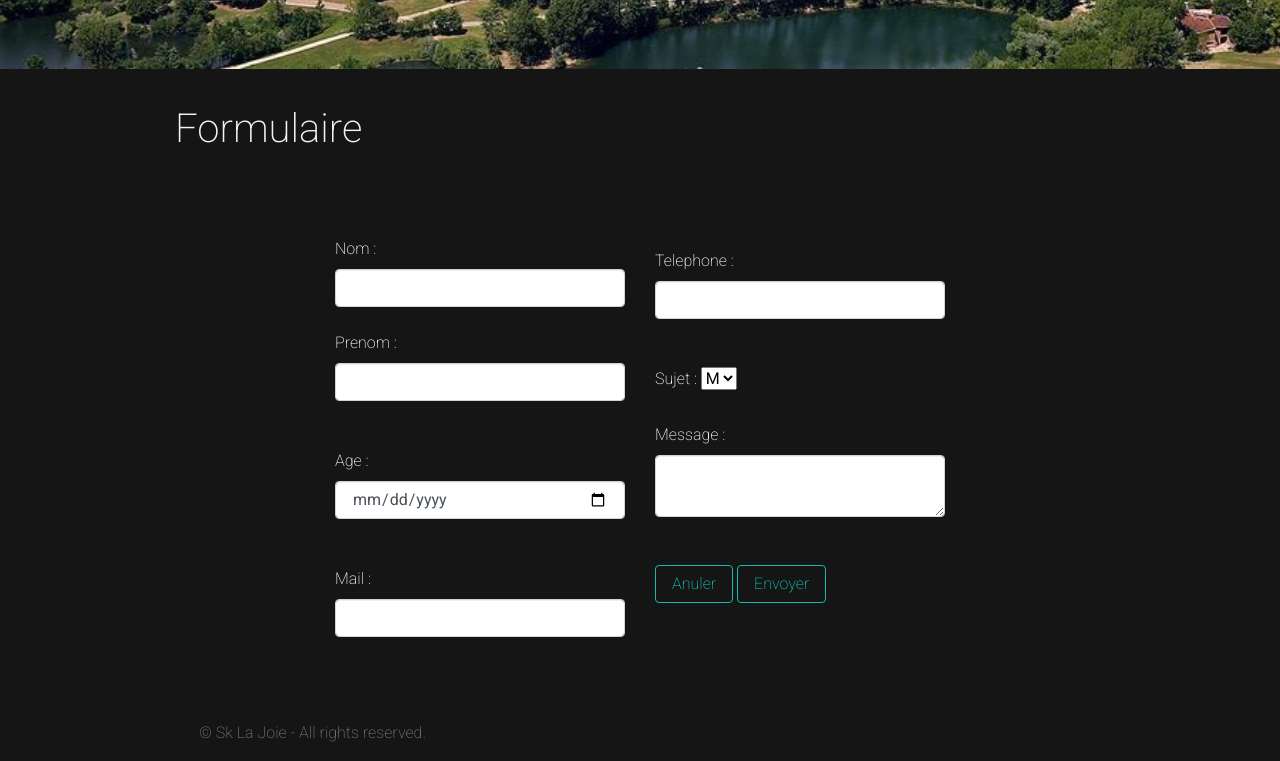
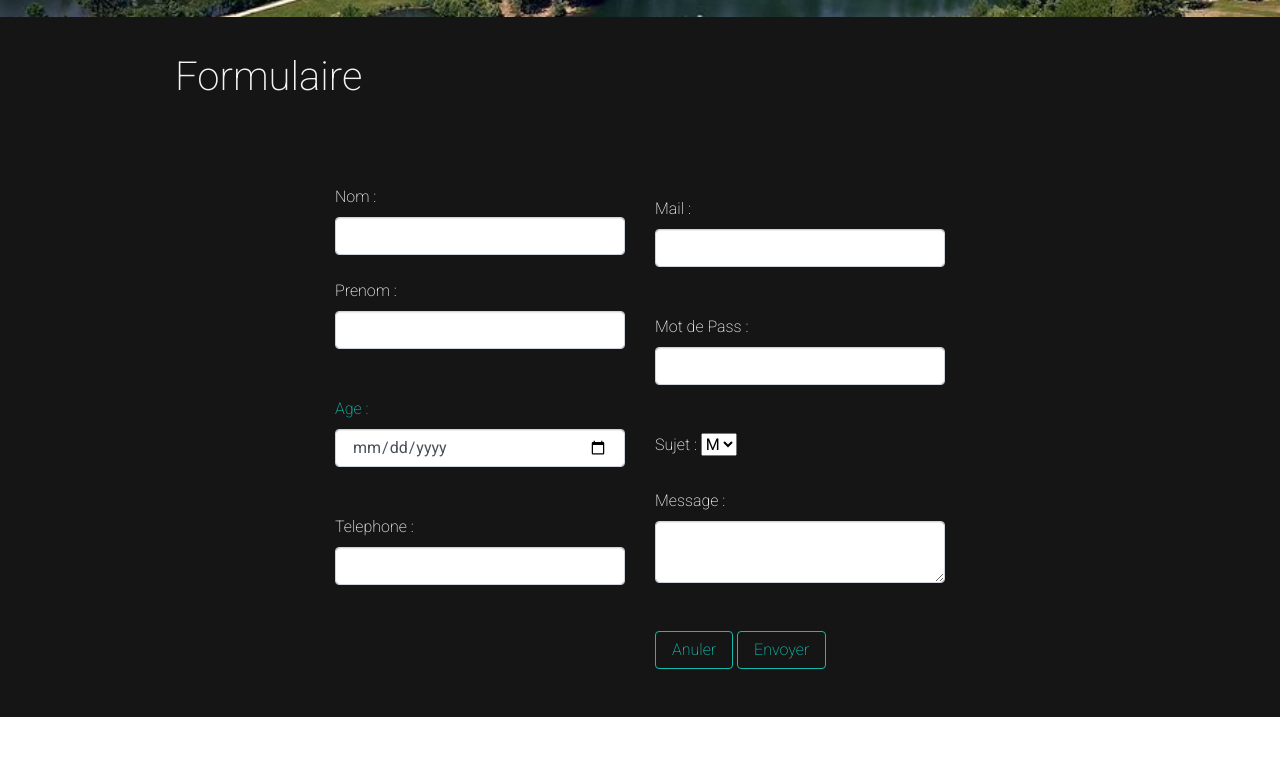
Before and after one commit to sklajoie/projetcv, a plain HTML site: page index.html in a window 1280 px wide. Shown: the part 4037-4798 px from the top of the page. After the commit the page ends 4754 px from the top, so only its background shows below. Drawn offline with nearby package versions, Linux system fonts and the light colour scheme.

Commit message:
projet cv

```diff
--- a/index.html
+++ b/index.html
@@ -124,7 +124,7 @@
       <div class="row">
         <div class="col-md-12">
           <h1 class="text-white mt-4">COMPETENCE</h1>
-          <h3> <p class="text-dark">
+          <h3> <p class="text-dark lead">
              Maîtrise de Merise <br> XHTML <br> CSS <br> PHP <br> WordPress <br> BootStrap
           </p></h3>
         </div>
@@ -192,16 +192,21 @@
             <label for="Prenom">Prenom :</label>
               <input type="text" class="form-control" id="prenom" placeholder="prenom" texte-color="black"><br>
               <br>
-              <label for="Age">Age :</label>
-              <input type="date" class="form-control" id="date" placeholder="age"><br>
+              <a href="#register" onclick = "toggle('sk')">
+                <label for="Age">Age :</label></a>
+              <div id="sk"><input type="date" class="form-control" id="date" placeholder="age"></div>
               <br>
-              <label for="mail">Mail :</label>
-              <input type="mail" class="form-control" id="mail" placeholder="Email"><br>
+              <br>
+              <label for="mail">Telephone :</label>
+              <input type="tel" class="form-control" id="Telephone" placeholder="Telephone"><br>
               <br><br></div>
               <div class="my-3 col-lg-4 col-md-6" >
-              <label for="tel">Telephone :</label>
-              <input type="tel" class="form-control" id="tel" placeholder="Telephone" ><br>
+              <label for="tel">Mail :</label>
+              <input type="Mail" class="form-control" id="Mail" placeholder="Email" ><br>
               <br>
+                <label for="tel">Mot de Pass :</label>
+                <input type="password" class="form-control" id="password" placeholder="password" ><br>
+                <br>
               <label for="sujet">Sujet :</label>
               <select name="" id="">
                   <option value="M">M</option>
@@ -222,11 +227,10 @@
 
 
          </div>
-      </div>
-      <div class="row">
-        <div class="col-md-6 text-center">
-          <p class="text-muted">© Sk La Joie - All rights reserved. </p>
-        </div>
+      <div class="row text-danger" >
+
+         <marquee> © Sk La Joie - All rights reserved.</marquee>
+
       </div>
 
   </footer>
```
